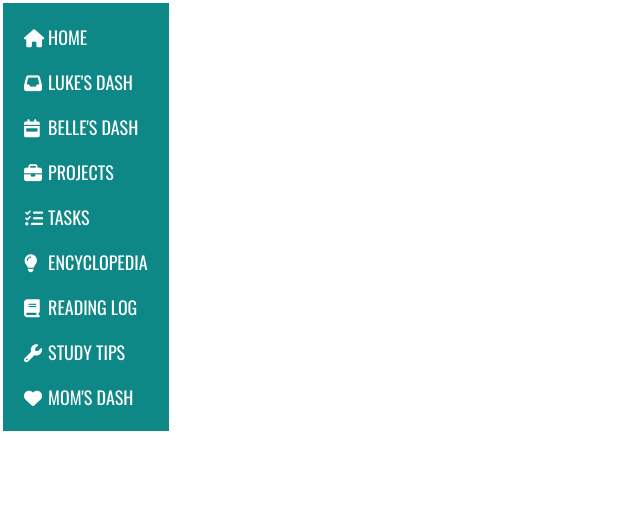
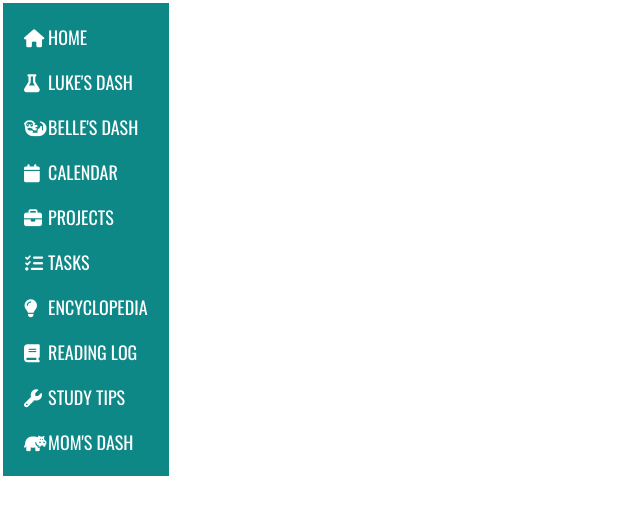
Before and after one commit to downundermama/notionwidgets, a plain HTML site: page nav.html in a window 1280 px wide. Shown: the whole page, without its empty margins (0-640 px from the left). Drawn offline with nearby package versions, Linux system fonts and the light colour scheme.

Commit message:
Update nav.html

```diff
--- a/nav.html
+++ b/nav.html
@@ -60,14 +60,15 @@
 
 	<nav class="navMenu  border  background">
 		<a id="home" onclick="navigate(this.id)" href="#"> <i class="fa-solid fa-house"></i> Home</a>
-		<a id="inbox" onclick="navigate(this.id)" href="#"> <i class="fa-solid fa-inbox"></i> Luke's Dash</a>
-		<a id="week" onclick="navigate(this.id)" href="#"> <i class="fa-solid fa-calendar-week"></i> Belle's Dash</a>
+		<a id="inbox" onclick="navigate(this.id)" href="#"> <i class="fa-solid fa-flask"></i> Luke's Dash</a>
+		<a id="week" onclick="navigate(this.id)" href="#"> <i class="fa-solid fa-otter"></i> Belle's Dash</a>
+		<a id="month" onclick="navigate(this.id)" href="#"> <i class="fa-solid fa-calendar"></i> Calendar</a>
 		<a id="projects" onclick="navigate(this.id)" href="#"> <i class="fa-solid fa-briefcase"></i> Projects</a>
 		<a id="tasks" onclick="navigate(this.id)" href="#"> <i class="fa-solid fa-list-check"></i> Tasks</a>
 		<a id="knowledge" onclick="navigate(this.id)" href="#"> <i class="fa-solid fa-lightbulb"></i> Encyclopedia</a>
 		<a id="notes" onclick="navigate(this.id)" href="#"> <i class="fa-solid fa-book"></i> Reading Log</a>
 		<a id="resourses" onclick="navigate(this.id)" href="#"> <i class="fa-solid fa-wrench"></i> Study Tips</a>
-		<a id="lifewiki" onclick="navigate(this.id)" href="#"> <i class="fa-solid fa-heart"></i> Mom's Dash</a>
+		<a id="lifewiki" onclick="navigate(this.id)" href="#"> <i class="fa-solid fa-hippo"></i> Mom's Dash</a>
 
 
 
```
